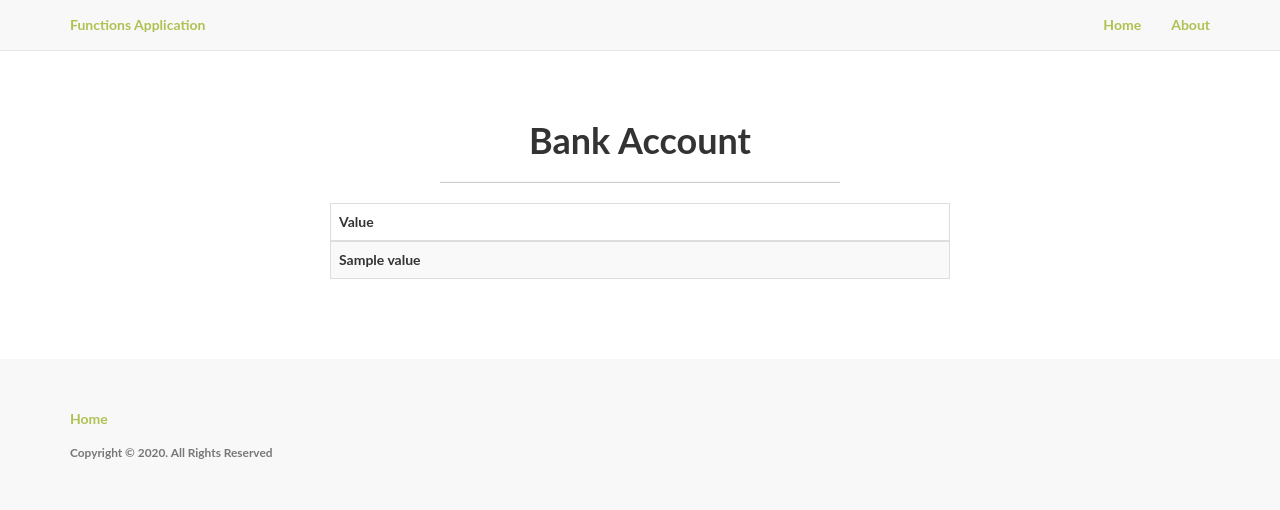
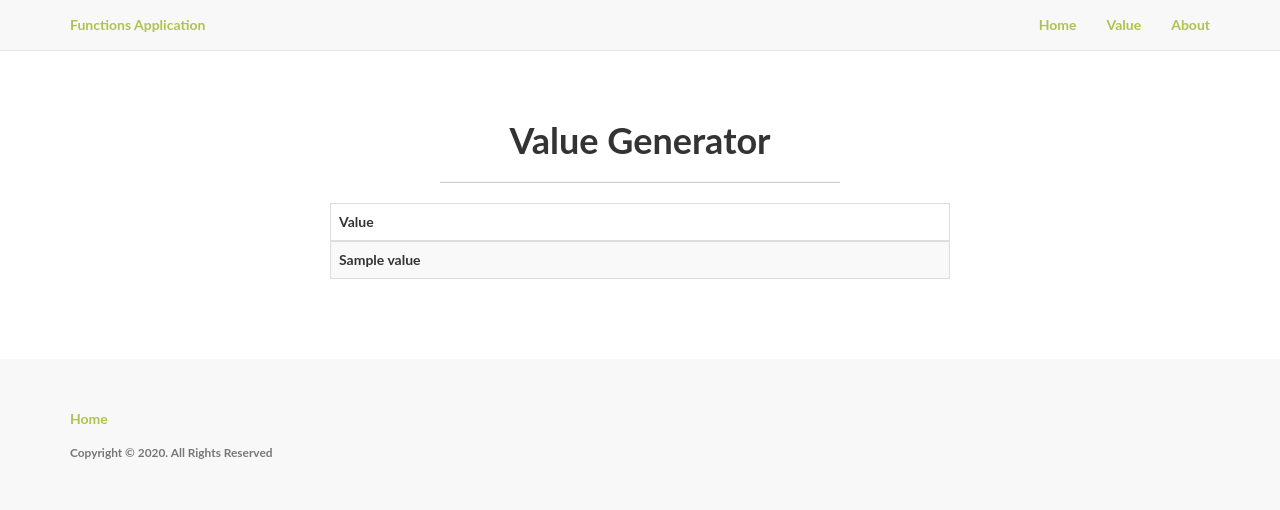
Before and after one commit to Shaybs/FunctionsApplication, a Flask app: template FrontEnd/application/templates/value.html in a window 1280 px wide. Shown: the top 510 px of the page. Run offline with Flask 2, Linux system fonts and the light colour scheme; the template is opened without the code that fills it: most values are stand-ins (such as "Sample title", 1, 10 or a date in 2020); some libraries are stand-ins or nearby versions.

Commit message:
Changes to add Value pane

```diff
--- a/FrontEnd/application/templates/layout.html
+++ b/FrontEnd/application/templates/layout.html
@@ -22,6 +22,7 @@
 			          <div class="collapse navbar-collapse" id="bs-example-navbar-collapse-1">
 						  <ul class="nav navbar-nav navbar-right">
 	                        	<li><a href="{{ url_for('home') }}">Home</a></li>
+	                        	<li><a href="{{ url_for('value') }}">Value</a></li>
 	                        	<li><a href="{{ url_for('about') }}">About</a></li>
 	                      </ul>
 			          </div>
--- a/FrontEnd/application/templates/value.html
+++ b/FrontEnd/application/templates/value.html
@@ -9,7 +9,7 @@
 			{{ utils.flashed_messages() }}
 			<br/>
   	<div class="center">
-			<h1 style="text-align:center;">Bank Account</h1>
+			<h1 style="text-align:center;">Value Generator</h1>
          	<hr class="intro-divider">
         		<table class="table table-striped table-bordered">
           			<thead>
```
